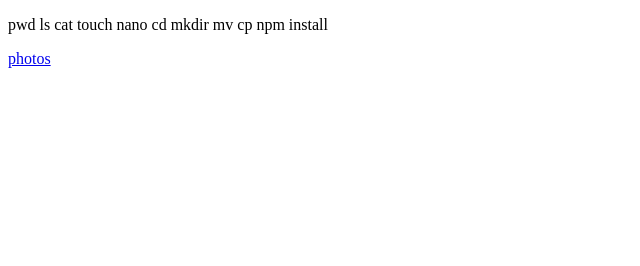
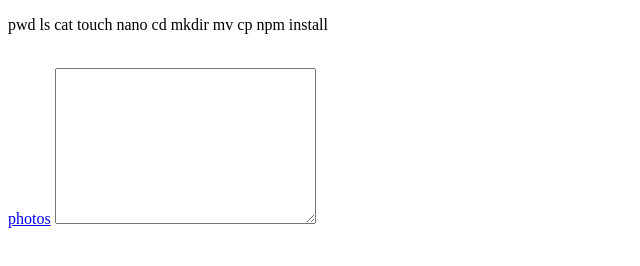
Before and after one commit to callmejogi/hz4444, a plain HTML site: page index.html in a window 1280 px wide. Shown: the whole page, without its empty margins (0-640 px from the left). Drawn offline with Linux system fonts and the light colour scheme.

Commit message:
textarea

```diff
--- a/index.html
+++ b/index.html
@@ -17,6 +17,8 @@
         cp
         npm install
     </p>
+    <br>
     <a href="./gallery.html">photos</a>
+    <textarea name="text" id="" cols="30" rows="10"></textarea>
 </body>
 </html>
```
